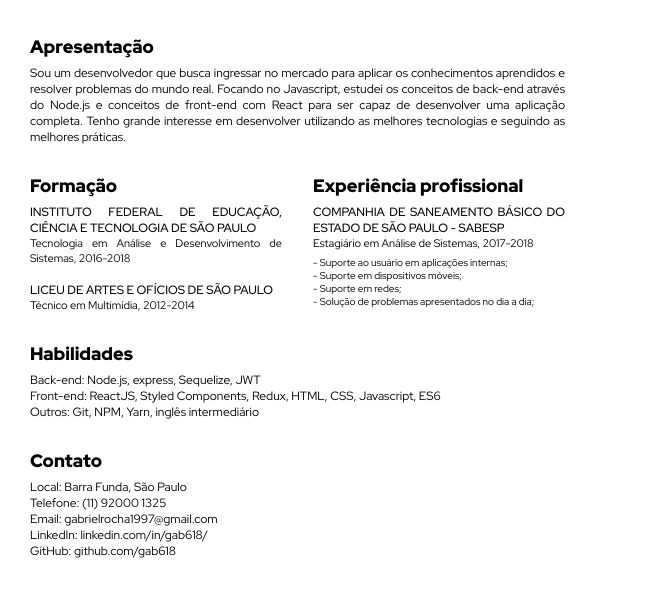
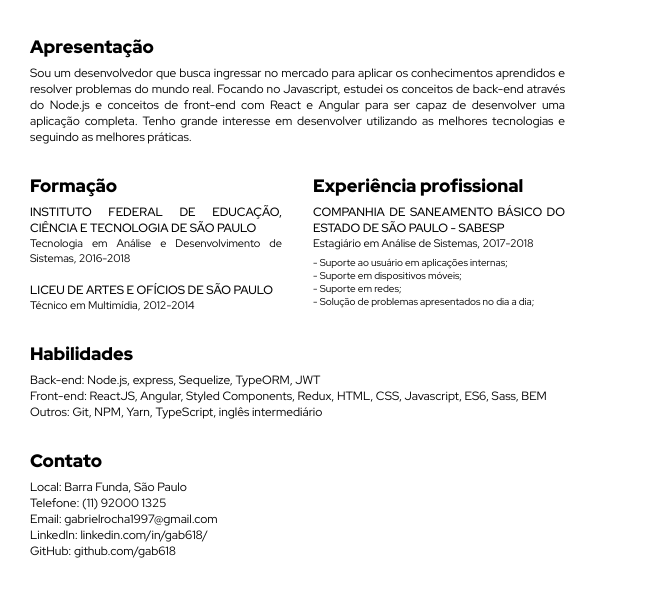
Before and after one commit to gab618/curriculo-html, a plain HTML site: page index.html in a window 1280 px wide. Shown: the part 183-780 px from the top of the page, without its empty margins (0-658 px from the left). Drawn offline with Linux system fonts and the light colour scheme.

Commit message:
full-stack updates 2021

```diff
--- a/index.html
+++ b/index.html
@@ -24,9 +24,10 @@
             Sou um desenvolvedor que busca ingressar no mercado para aplicar os
             conhecimentos aprendidos e resolver problemas do mundo real. Focando
             no Javascript, estudei os conceitos de back-end através do Node.js e
-            conceitos de front-end com React para ser capaz de desenvolver uma
-            aplicação completa. Tenho grande interesse em desenvolver utilizando
-            as melhores tecnologias e seguindo as melhores práticas.
+            conceitos de front-end com React e Angular para ser capaz de
+            desenvolver uma aplicação completa. Tenho grande interesse em
+            desenvolver utilizando as melhores tecnologias e seguindo as
+            melhores práticas.
           </p>
         </div>
         <div class="history">
@@ -42,9 +43,7 @@
               >
             </div>
             <div class="school">
-              <strong>
-                LICEU DE ARTES E OFÍCIOS DE SÃO PAULO
-              </strong>
+              <strong> LICEU DE ARTES E OFÍCIOS DE SÃO PAULO </strong>
               <span>Técnico em Multimídia, 2012-2014</span>
             </div>
           </div>
@@ -66,23 +65,17 @@
         </div>
         <div class="skills topic">
           <h3 class="topic-title">Habilidades</h3>
+          <p>Back-end: Node.js, express, Sequelize, TypeORM, JWT</p>
           <p>
-            Back-end: Node.js, express, Sequelize, JWT
+            Front-end: ReactJS, Angular, Styled Components, Redux, HTML, CSS,
+            Javascript, ES6, Sass, BEM
           </p>
-          <p>
-            Front-end: ReactJS, Styled Components, Redux, HTML, CSS, Javascript,
-            ES6
-          </p>
-          <p>Outros: Git, NPM, Yarn, inglês intermediário</p>
+          <p>Outros: Git, NPM, Yarn, TypeScript, inglês intermediário</p>
         </div>
         <div class="contact topic">
           <h3 class="topic-title">Contato</h3>
-          <p>
-            Local: Barra Funda, São Paulo
-          </p>
-          <p>
-            Telefone: (11) 92000 1325
-          </p>
+          <p>Local: Barra Funda, São Paulo</p>
+          <p>Telefone: (11) 92000 1325</p>
           <p>Email: gabrielrocha1997@gmail.com</p>
           <p>LinkedIn: linkedin.com/in/gab618/</p>
           <p>GitHub: github.com/gab618</p>
```
